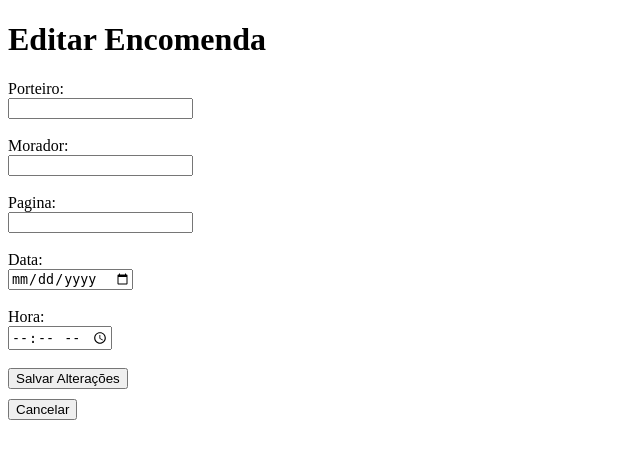
After one commit to chicolpp/aplicativoflaskencomendas, a Flask app: template templates/editar.html in a window 1280 px wide. The commit adds this page. Shown: the top 459 px of the page, without its empty margins (0-640 px from the left). Run offline with Flask 3, Linux system fonts and the light colour scheme; the template is opened without the code that fills it, so the values that code supplies are empty.

Commit message:
Add files via upload

```diff
--- a/app.py
+++ b/app.py
@@ -51,6 +51,28 @@ def encomendas():
     todas_encomendas = Encomenda.query.all()
     return render_template('encomendas.html', encomendas=todas_encomendas)
 
+# Rota para apagar encomenda
+@app.route('/apagar/<int:id>', methods=['POST'])
+def apagar_encomenda(id):
+    encomenda = Encomenda.query.get_or_404(id)
+    db.session.delete(encomenda)
+    db.session.commit()
+    return redirect(url_for('encomendas'))
+
+# Rota para editar encomenda
+@app.route('/editar/<int:id>', methods=['GET', 'POST'])
+def editar_encomenda(id):
+    encomenda = Encomenda.query.get_or_404(id)
+    if request.method == 'POST':
+        encomenda.porteiro = request.form['porteiro']
+        encomenda.morador = request.form['morador']
+        encomenda.pagina = request.form['pagina']
+        encomenda.data = request.form['data']
+        encomenda.hora = request.form['hora']
+        db.session.commit()
+        return redirect(url_for('encomendas'))
+    return render_template('editar.html', encomenda=encomenda)
+
 if __name__ == '__main__':
     with app.app_context():
         db.create_all()
--- /dev/null
+++ b/templates/editar.html
@@ -0,0 +1,28 @@
+<!DOCTYPE html>
+<html>
+<head>
+    <title>Editar Encomenda</title>
+</head>
+<body>
+    <h1>Editar Encomenda</h1>
+    <form action="" method="POST">
+        <label>Porteiro:</label><br>
+        <input type="text" name="porteiro" value="{{ encomenda.porteiro }}" required><br><br>
+
+        <label>Morador:</label><br>
+        <input type="text" name="morador" value="{{ encomenda.morador }}" required><br><br>
+
+        <label>Pagina:</label><br>
+        <input type="text" name="pagina" value="{{ encomenda.pagina }}" required><br><br>
+
+        <label>Data:</label><br>
+        <input type="date" name="data" value="{{ encomenda.data }}" required><br><br>
+
+        <label>Hora:</label><br>
+        <input type="time" name="hora" value="{{ encomenda.hora }}" required><br><br>
+
+        <input type="submit" value="Salvar Alterações">
+    </form>
+    <button onclick="window.location.href='/encomendas'" style="margin-top:10px;">Cancelar</button>
+</body>
+</html>
```
Also changed, not shown: templates/encomendas.html (+12 -1 lines), templates/registrar.html (+19 -2 lines), instance/encomendas.db.
